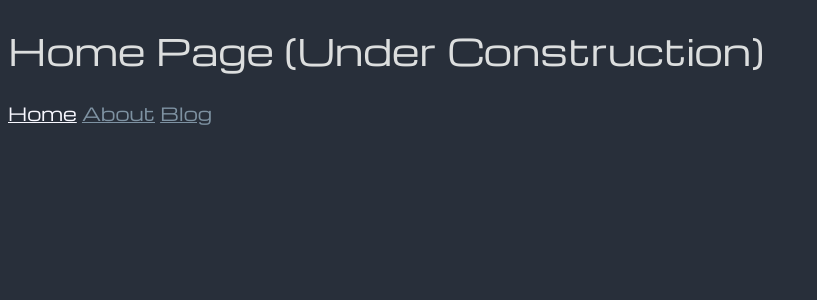
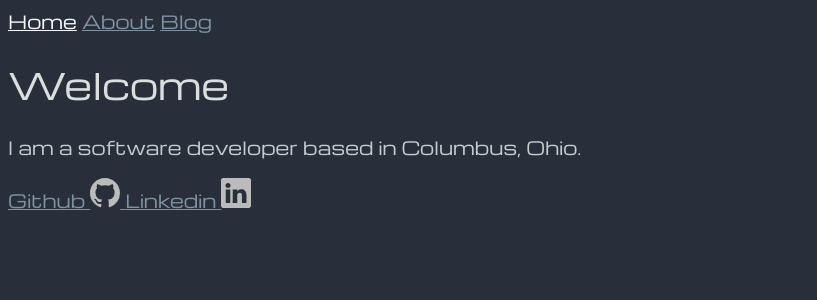
Before and after one commit to rwnewsom/rwnewsom.github.io, a Jekyll site: the page built from index.html, in a window 1280 px wide. Shown: the top 300 px of the page, without its empty margins (0-817 px from the left). Built offline with Jekyll 4.4.1, drawn with Linux system fonts in a browser that asks for light colours.

Commit message:
add social media, mov nav

```diff
--- a/_layouts/default.html
+++ b/_layouts/default.html
@@ -6,7 +6,7 @@
     <link rel="stylesheet" href="/assets/css/style.css">
   </head>
   <body>
+    {% include navigation.html %}
     {{ content }}
-    {% include navigation.html %}
   </body>
 </html>
--- a/index.html
+++ b/index.html
@@ -9,6 +9,24 @@ title: RNews - Home
     <title>{{ page.title }}</title>
   </head>
   <body>
-    <h1>Home Page (Under Construction)</h1>
+    <h1>Welcome</h1>
+  <p>
+    I am a software developer based in Columbus, Ohio.
+  </p>
+  <div class="social-icons">
+    <a target="_blank" class="balloon" href="https://github.com/rwnewsom" aria-label="Github" data-balloon-pos="down">
+      <span class="screen-readers-only">Github</span>
+      <svg width="30" height="30" viewBox="0 0 16 16" xmlns="http://www.w3.org/2000/svg">
+        <path fill="#bbbbbb" d="M8 0C3.58 0 0 3.58 0 8c0 3.54 2.29 6.53 5.47 7.59c.4.07.55-.17.55-.38c0-.19-.01-.82-.01-1.49c-2.01.37-2.53-.49-2.69-.94c-.09-.23-.48-.94-.82-1.13c-.28-.15-.68-.52-.01-.53c.63-.01 1.08.58 1.23.82c.72 1.21 1.87.87 2.33.66c.07-.52.28-.87.51-1.07c-1.78-.2-3.64-.89-3.64-3.95c0-.87.31-1.59.82-2.15c-.08-.2-.36-1.02.08-2.12c0 0 .67-.21 2.2.82c.64-.18 1.32-.27 2-.27c.68 0 1.36.09 2 .27c1.53-1.04 2.2-.82 2.2-.82c.44 1.1.16 1.92.08 2.12c.51.56.82 1.27.82 2.15c0 3.07-1.87 3.75-3.65 3.95c.29.25.54.73.54 1.48c0 1.07-.01 1.93-.01 2.2c0 .21.15.46.55.38A8.012 8.012 0 0 0 16 8c0-4.42-3.58-8-8-8z"></path>
+      </svg>
+    </a>
+
+    <a target="_blank" class="balloon" href="https://www.linkedin.com/in/rwnewsom/" aria-label="Linkedin" data-balloon-pos="down">
+      <span class="screen-readers-only">Linkedin</span>
+      <svg width="30" height="30" viewBox="0 0 16 16" xmlns="http://www.w3.org/2000/svg">
+        <path fill="#bbbbbb" d="M0 1.146C0 .513.526 0 1.175 0h13.65C15.474 0 16 .513 16 1.146v13.708c0 .633-.526 1.146-1.175 1.146H1.175C.526 16 0 15.487 0 14.854V1.146zm4.943 12.248V6.169H2.542v7.225h2.401zm-1.2-8.212c.837 0 1.358-.554 1.358-1.248c-.015-.709-.52-1.248-1.342-1.248c-.822 0-1.359.54-1.359 1.248c0 .694.521 1.248 1.327 1.248h.016zm4.908 8.212V9.359c0-.216.016-.432.08-.586c.173-.431.568-.878 1.232-.878c.869 0 1.216.662 1.216 1.634v3.865h2.401V9.25c0-2.22-1.184-3.252-2.764-3.252c-1.274 0-1.845.7-2.165 1.193v.025h-.016a5.54 5.54 0 0 1 .016-.025V6.169h-2.4c.03.678 0 7.225 0 7.225h2.4z"></path>
+      </svg>
+    </a>
+  </div>
   </body>
 </html>
```
Also changed, not shown: about.md (+6 -2 lines).
